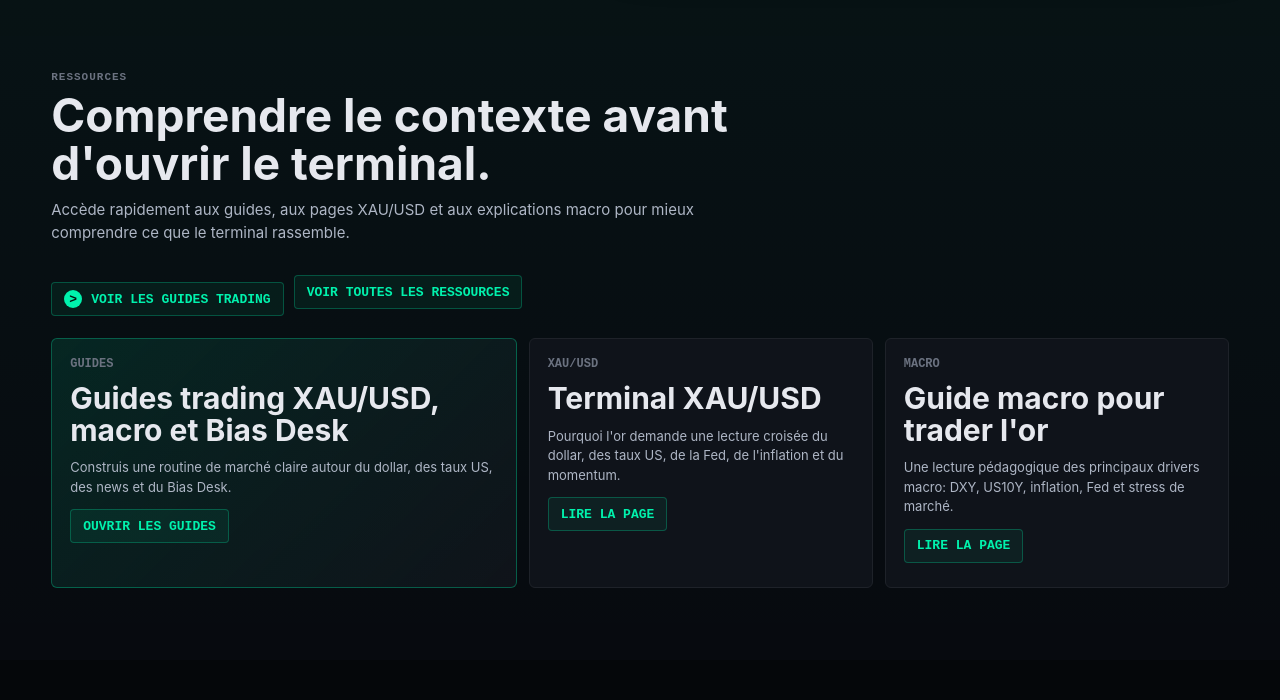
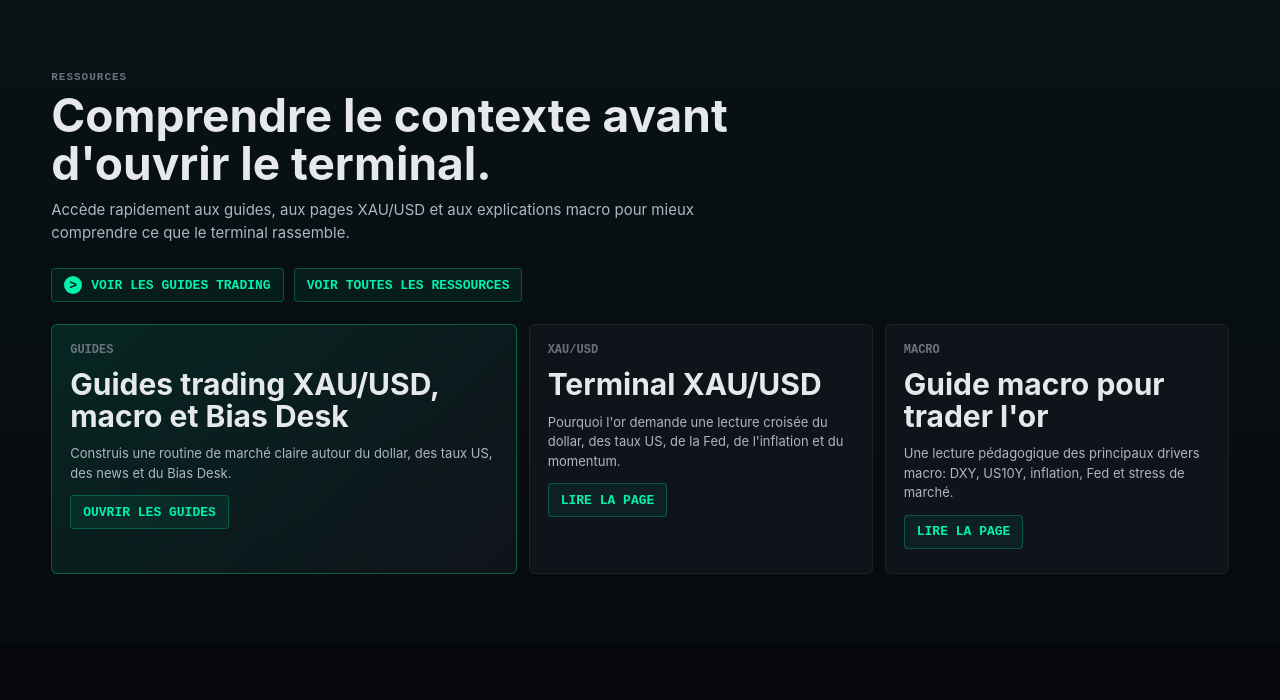
Before and after one commit to datchack/backend, a FastAPI app: page / in a window 1280 px wide. Shown: the part 804-1504 px from the top of the page. Run offline with FastAPI, Linux system fonts and the light colour scheme; parts of the project's set-up code (start-up, migrations or seed data) failed here and were passed over; some libraries are stand-ins or nearby versions.

Commit message:
Align grouped public buttons

```diff
--- a/static/css/landing.css
+++ b/static/css/landing.css
@@ -169,6 +169,19 @@
     gap: 10px;
     flex-wrap: wrap;
     margin-top: 24px;
+}
+
+.landing-actions > .resource-cta,
+.landing-actions > .resource-link-button,
+.support-quick-actions > .resource-cta,
+.support-quick-actions > .resource-link-button,
+.account-actions > .resource-cta,
+.account-actions > .resource-link-button,
+.account-plan-actions > .resource-cta,
+.account-plan-actions > .resource-link-button,
+.account-next-actions > .resource-cta,
+.account-next-actions > .resource-link-button {
+    margin-top: 0;
 }
 
 .landing-primary,
```
